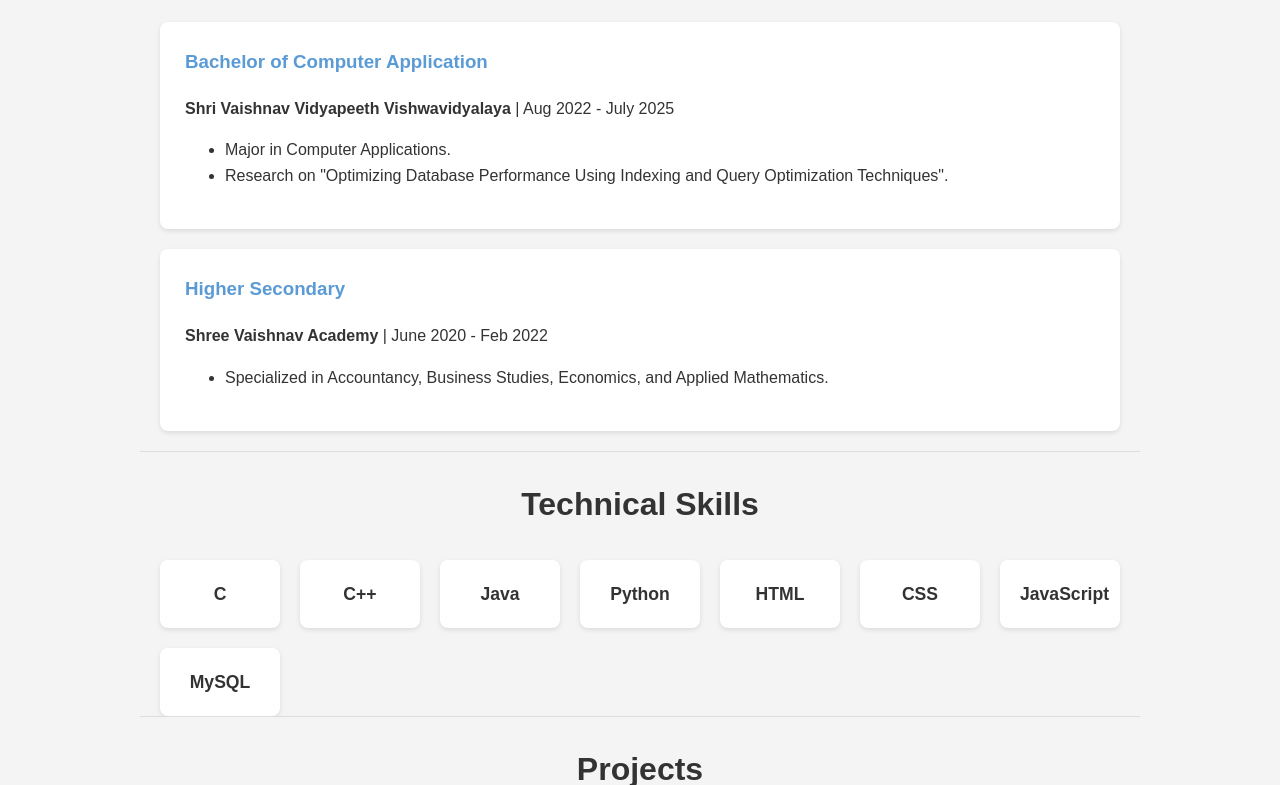
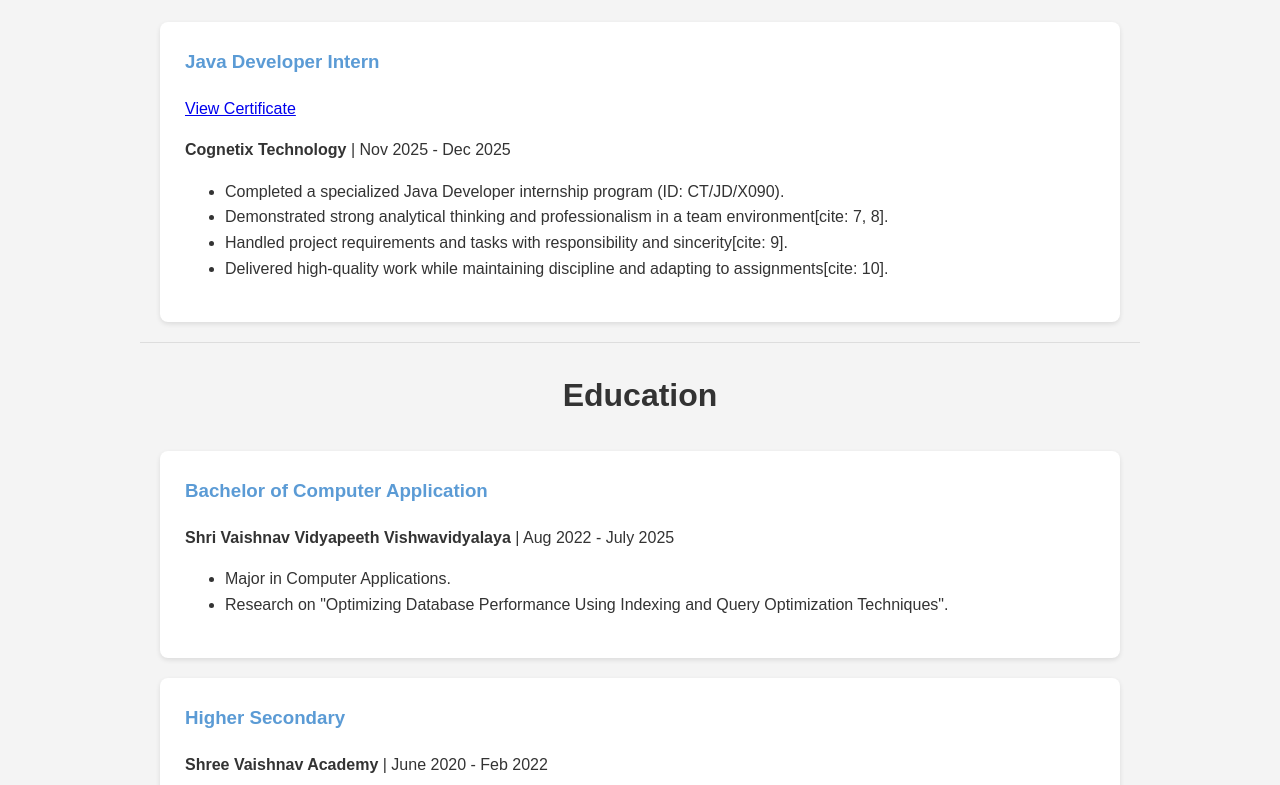
Before and after one commit to Hardikpatodi05/hardik-patodi-portfolio, a plain HTML site: page index.html in a window 1280 px wide. Shown: the part 628-1413 px from the top of the page. Drawn offline with Linux system fonts and the light colour scheme.

Commit message:
Add experience section to portfolio
Updated the portfolio to include an experience section with internship details.

```diff
--- a/index.html
+++ b/index.html
@@ -14,6 +14,7 @@
                 <div class="logo">HARDIK PATODI</div>
                 <ul class="nav-links">
                     <li><a href="#about">About</a></li>
+                    <li><a href="#experience">Experience</a></li>
                     <li><a href="#skills">Skills</a></li>
                     <li><a href="#projects">Projects</a></li>
                     <li><a href="#certs">Certifications</a></li>
@@ -33,7 +34,22 @@
             Motivated and dedicated BCA student with a strong foundation in programming languages such as C, C++, Java, and Python. Eager to apply academic knowledge and practical skills in a dynamic work environment to contribute effectively to software development projects.
         </p>
         </section>
-
+        <section id="experience" class="container">
+            <h2>Experience</h2>
+            <div class="project-card">
+                <div class="card-header">
+                    <h3>Java Developer Intern</h3>
+                    <a href="Hardik_Patodi_Java_Intership.pdf" target="_blank" class="cert-link">View Certificate</a>
+                </div>
+                <p><strong>Cognetix Technology</strong> | Nov 2025 - Dec 2025 </p>
+                <ul>
+                    <li>Completed a specialized Java Developer internship program (ID: CT/JD/X090).</li>
+                    <li>Demonstrated strong analytical thinking and professionalism in a team environment[cite: 7, 8].</li>
+                    <li>Handled project requirements and tasks with responsibility and sincerity[cite: 9].</li>
+                    <li>Delivered high-quality work while maintaining discipline and adapting to assignments[cite: 10].</li>
+                </ul>
+            </div>
+        </section>
         <section id="education" class="container">
             <h2>Education</h2>
             <div class="education-item">
```
